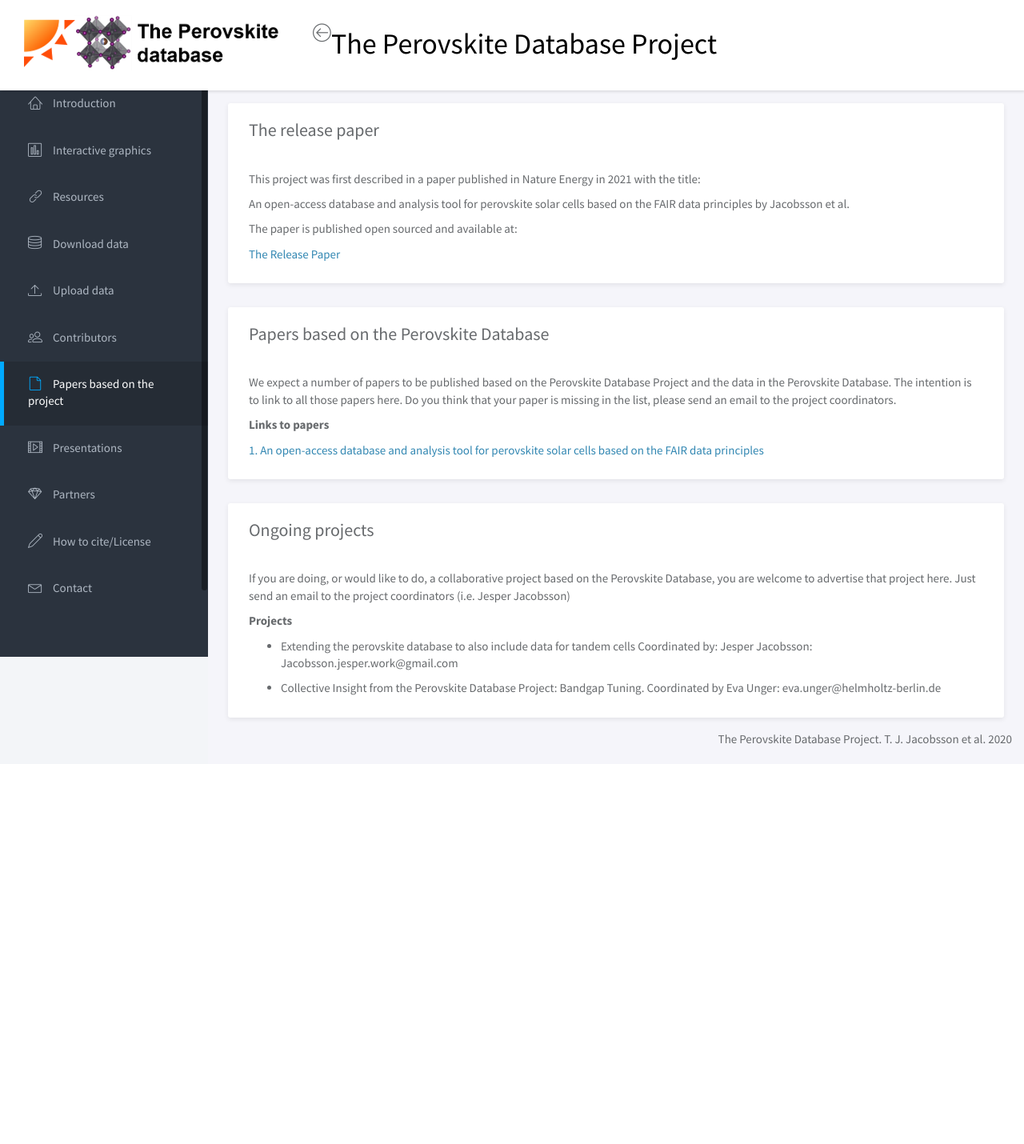
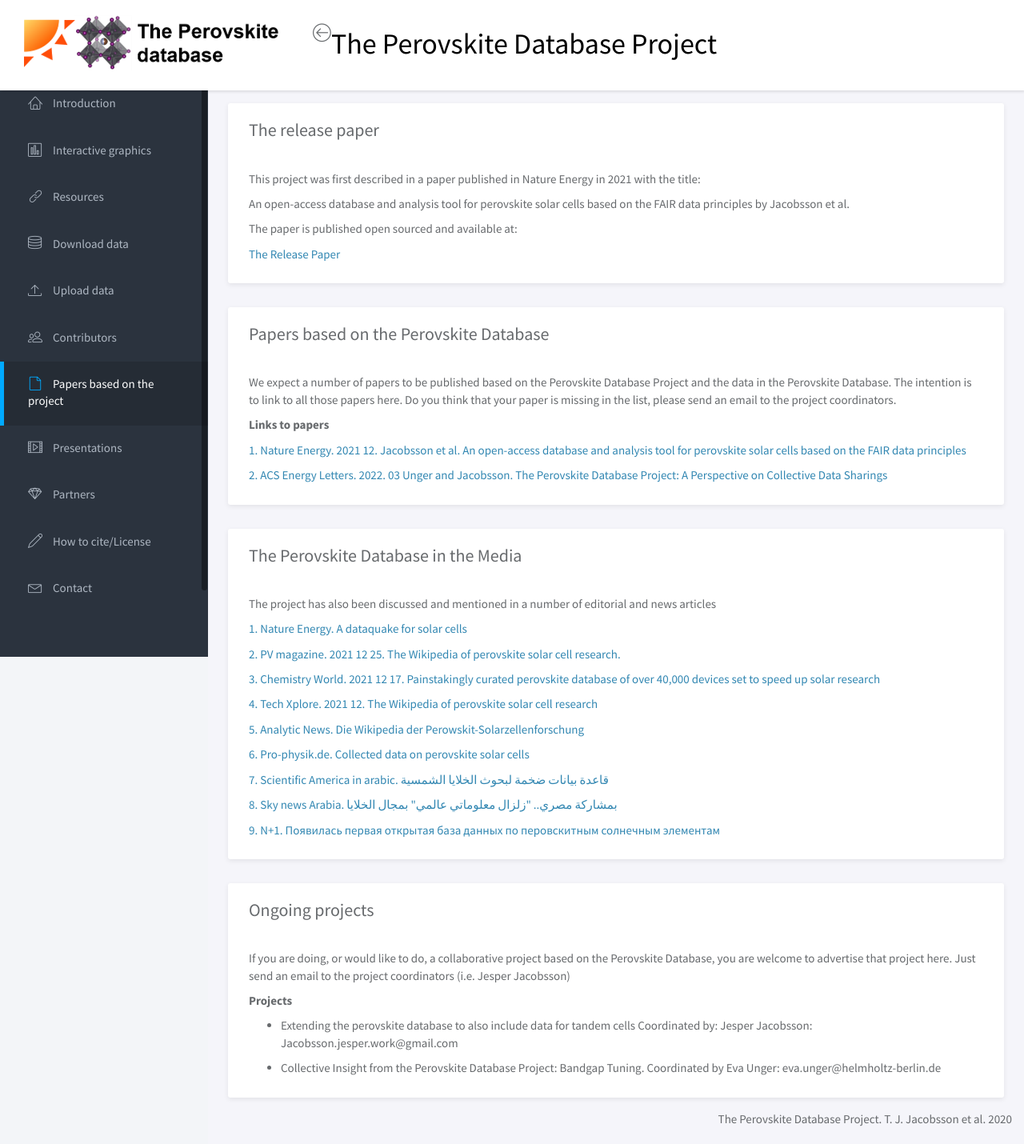
Before and after one commit to Jesperkemist/perovskitedatabase, a Flask app: page /Papers in a window 1280 px wide. Shown: the whole page at 80% size. Before the commit the page ends 933 px from the top, so only its background shows below. Run offline with Flask 2, Linux system fonts and the light colour scheme; some libraries are stand-ins or nearby versions.

Commit message:
Webpage updates

```diff
--- a/Perovskite_webpage_version_1/templates/Papers.html
+++ b/Perovskite_webpage_version_1/templates/Papers.html
@@ -29,10 +29,35 @@
         </p>
 
         <p><strong>Links to papers</strong></p>
-        <p><a title="An open-access database and analysis tool for perovskite solar cells based on the FAIR data principles" href="https://www.nature.com/articles/s41560-021-00941-3" target="_blank" rel="noopener">1. An open-access database and analysis tool for perovskite solar cells based on the FAIR data principles</a></p>
+        <p><a title="An open-access database and analysis tool for perovskite solar cells based on the FAIR data principles" href="https://www.nature.com/articles/s41560-021-00941-3" target="_blank" rel="noopener">1. Nature Energy. 2021 12. Jacobsson et al. An open-access database and analysis tool for perovskite solar cells based on the FAIR data principles</a></p>
         <p><!--<a title="Paper n" href="to be filled in" target="_blank" rel="noopener">Paper n</a>--></p>
+        <p><a title="The Perovskite Database Project: A Perspective on Collective Data Sharings" href="https://pubs.acs.org/doi/full/10.1021/acsenergylett.2c00330" target="_blank" rel="noopener">2. ACS Energy Letters. 2022. 03 Unger and Jacobsson. The Perovskite Database Project: A Perspective on Collective Data Sharings</a></p>
+
     </div>
 </div>
+
+<div class="panel panel-headline">
+    <div class="panel-heading">
+        <h3 class="panel-title">The Perovskite Database in the Media</h3>
+    </div>
+
+    <div class="panel-body">
+        <p>
+            The project has also been discussed and mentioned in a number of editorial and news articles
+        </p>
+
+        <p><a title="Natue Energy" href="https://www.nature.com/articles/s41560-021-00954-y" target="_blank" rel="noopener">1. Nature Energy. A dataquake for solar cells </a></p>
+        <p><a title="PV magazine" href="https://www.pv-magazine.com/2021/12/28/the-wikipedia-of-perovskite-solar-cell-research/" target="_blank" rel="noopener">2. PV magazine. 2021 12 25. The Wikipedia of perovskite solar cell research. </a></p>
+        <p><a title="Chemistry World" href="https://www.chemistryworld.com/news/painstakingly-curated-perovskite-database-of-over-40000-devices-set-to-speed-up-solar-research/4014935.article/" target="_blank" rel="noopener">3. Chemistry World. 2021 12 17. Painstakingly curated perovskite database of over 40,000 devices set to speed up solar research  </a></p>
+        <p><a title="Tech Xplore" href="https://techxplore.com/news/2021-12-wikipedia-perovskite-solar-cell.html" target="_blank" rel="noopener">4. Tech Xplore. 2021 12. The Wikipedia of perovskite solar cell research  </a></p>
+        <p><a title="Analytic News" href="https://analytik.news/presse/2021/752.html" target="_blank" rel="noopener">5. Analytic News. Die Wikipedia der Perowskit-Solarzellenforschung  </a></p>
+        <p><a title="Por Physik" href="" target="_blank" rel="noopener">6. Pro-physik.de. Collected data on perovskite solar cells  </a></p>
+        <p><a title="Scientific American" href="https://www.scientificamerican.com/arabic/articles/news/huge-solar-cell-research-database/" target="_blank" rel="noopener">7. Scientific America in arabic. قاعدة بيانات ضخمة لبحوث الخلايا الشمسية  </a></p>
+        <p><a title="Sky News" href="https://www.skynewsarabia.com/technology/1489005-%D8%A8%D9%85%D8%B4%D8%A7%D8%B1%D9%83%D8%A9-%D9%85%D8%B5%D8%B1%D9%8A-%D8%B2%D9%84%D8%B2%D8%A7%D9%84-%D9%85%D8%B9%D9%84%D9%88%D9%85%D8%A7%D8%AA%D9%8A-%D8%B9%D8%A7%D9%84%D9%85%D9%8A-%D8%A8%D9%85%D8%AC%D8%A7%D9%84-%D8%A7%D9%84%D8%AE%D9%84%D8%A7%D9%8A%D8%A7-%D8%A7%D9%84%D8%B4%D9%85%D8%B3%D9%8A%D8%A9" target="_blank" rel="noopener">8. Sky news Arabia. بمشاركة مصري.. "زلزال معلوماتي عالمي" بمجال الخلايا  </a></p>
+        <p><a title="N+1" href="https://nplus1.ru/news/2022/01/12/perovskite-database" target="_blank" rel="noopener">9. N+1. Появилась первая открытая база данных по перовскитным солнечным элементам  </a></p>
+    </div>
+</div>
+
 
 <div class="panel panel-headline">
     <div class="panel-heading">
```
Also changed, not shown: 2 other files.
